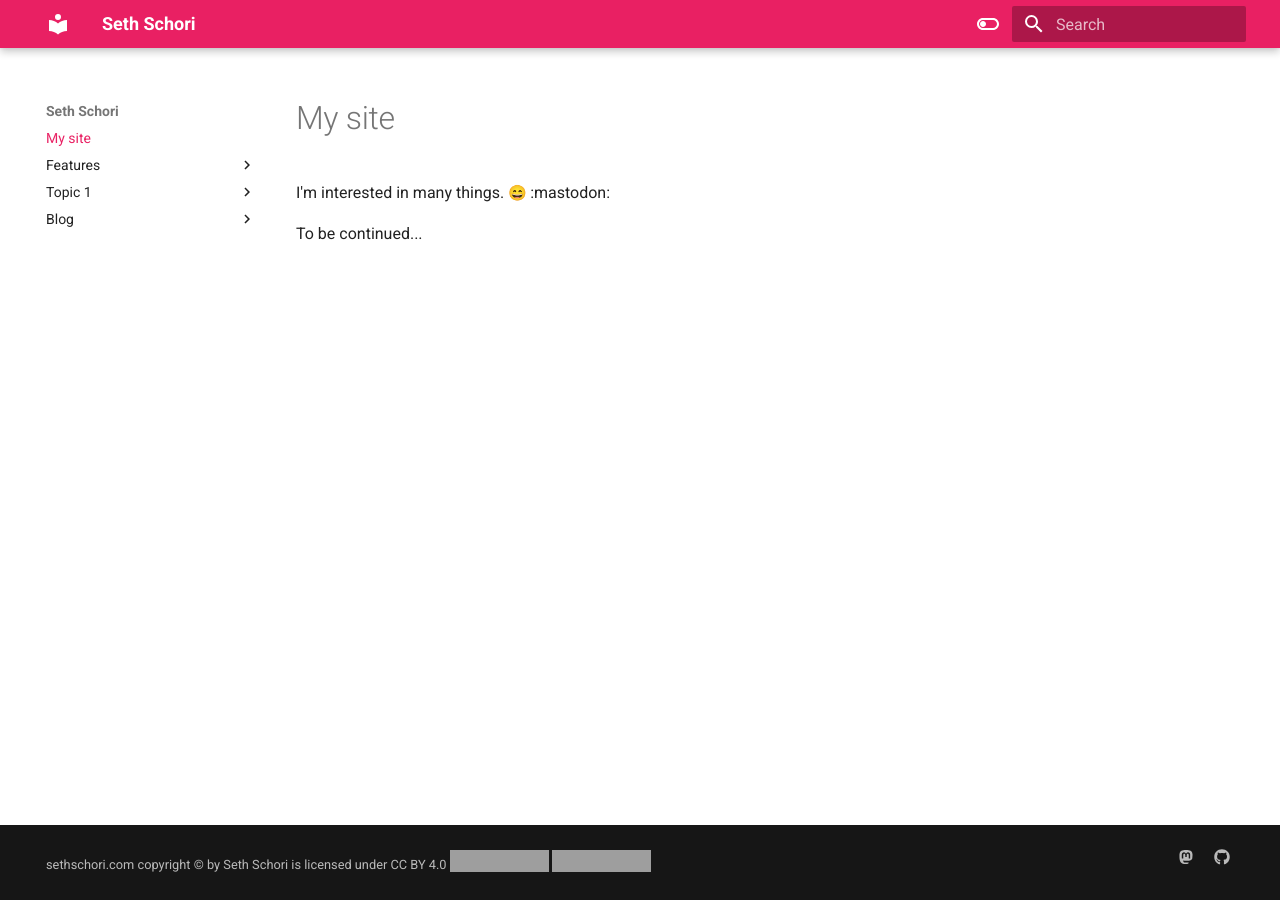
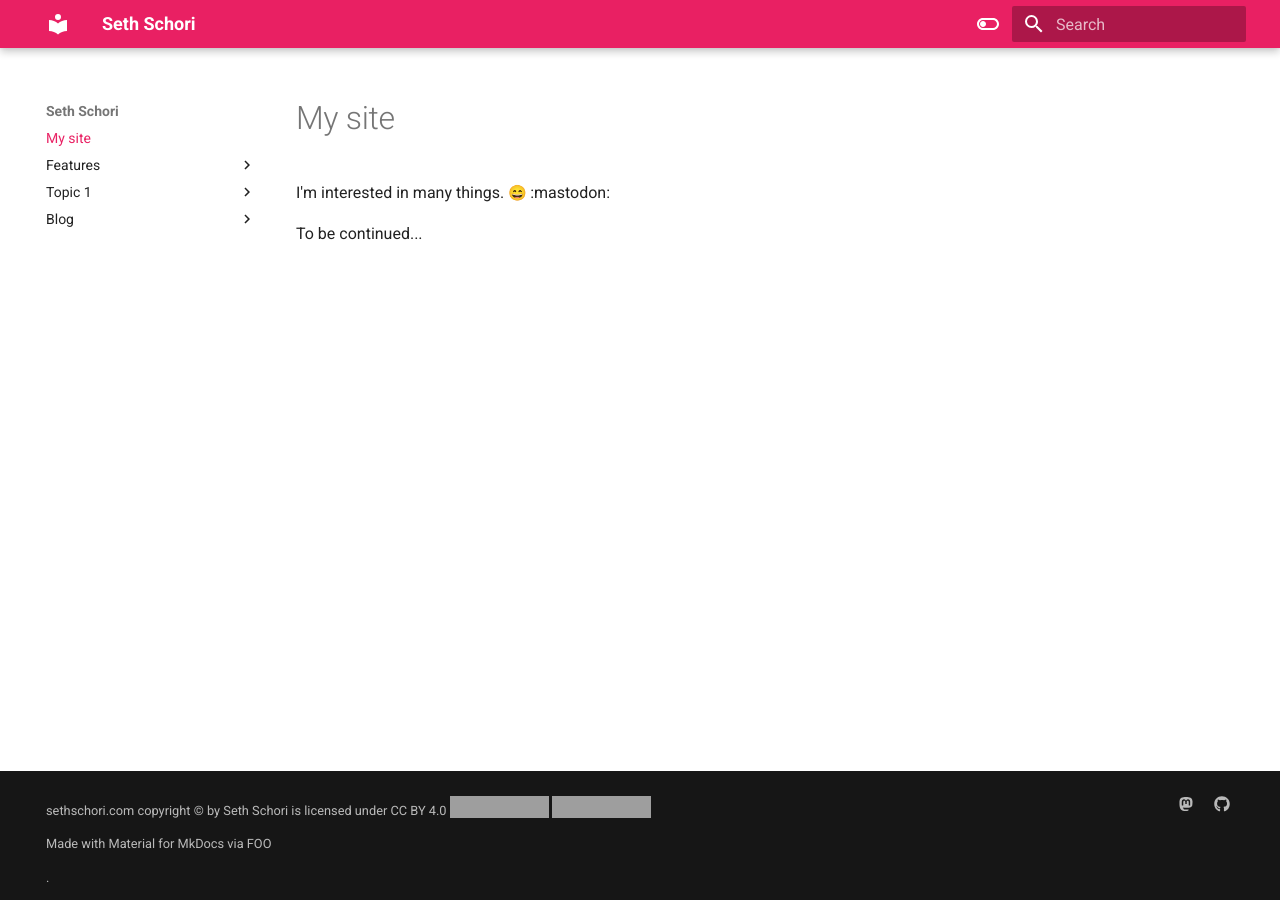
Before and after one commit to sethschori/obsidian-site, an MkDocs documentation site: the page built from docs/index.md, in a window 1280 px wide. Built offline with MkDocs 1.6.1 and Material for MkDocs 9.7.7, drawn with Linux system fonts in a browser that asks for light colours; emoji names are drawn with the system emoji font; grey boxes are pictures that could not be loaded.

Commit message:
add made with

```diff
--- a/overrides/partials/copyright.html
+++ b/overrides/partials/copyright.html
@@ -11,5 +11,6 @@
           src="https://mirrors.creativecommons.org/presskit/icons/by.svg?ref=chooser-v1" alt="">
       </a>
     </p>
+    <p>Made with <a href="https://squidfunk.github.io/mkdocs-material/" target="_blank" rel="noopener noreferrer">Material for MkDocs</a> via FOO</p>.
   </div>
 </div>
```
